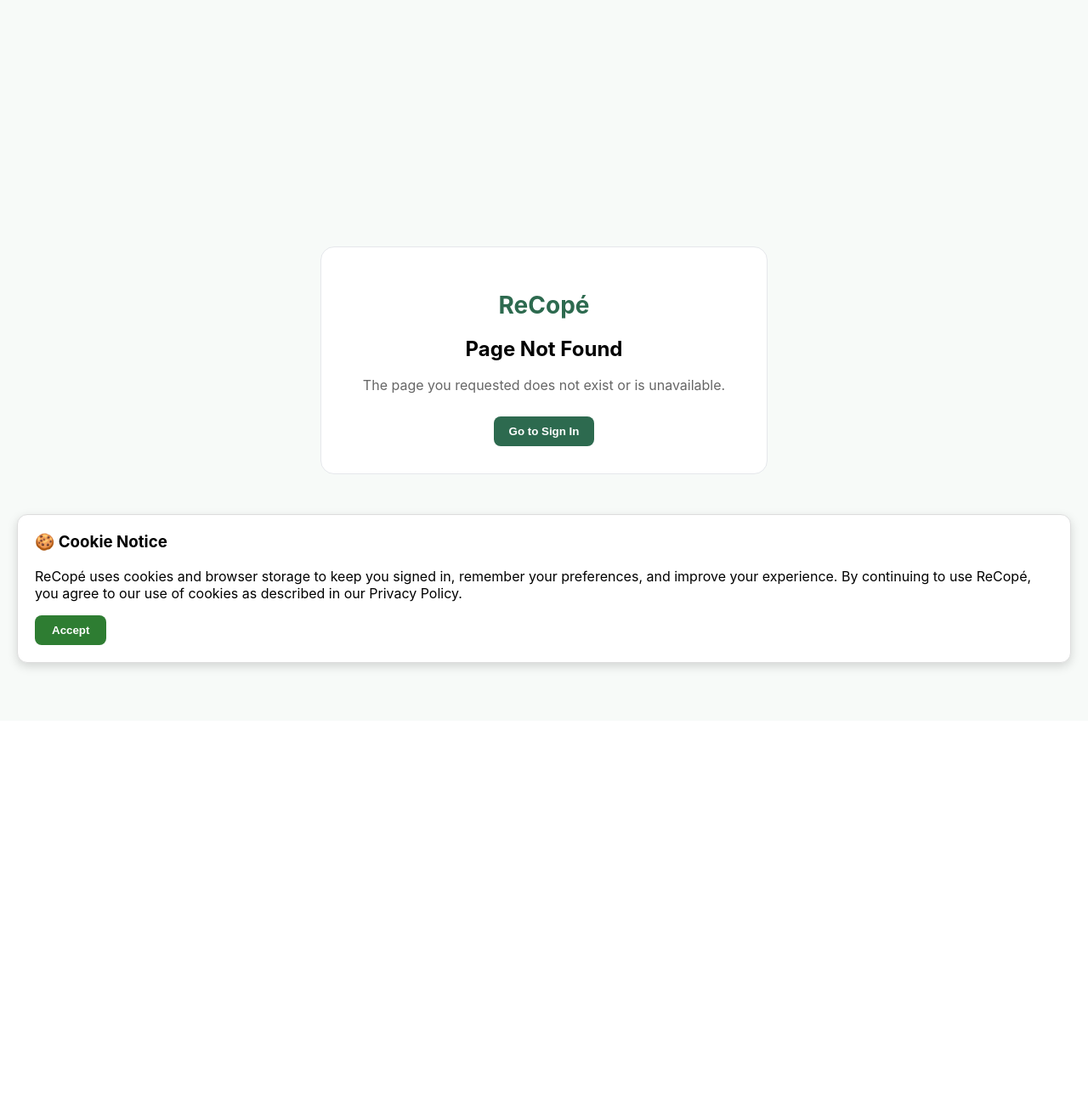
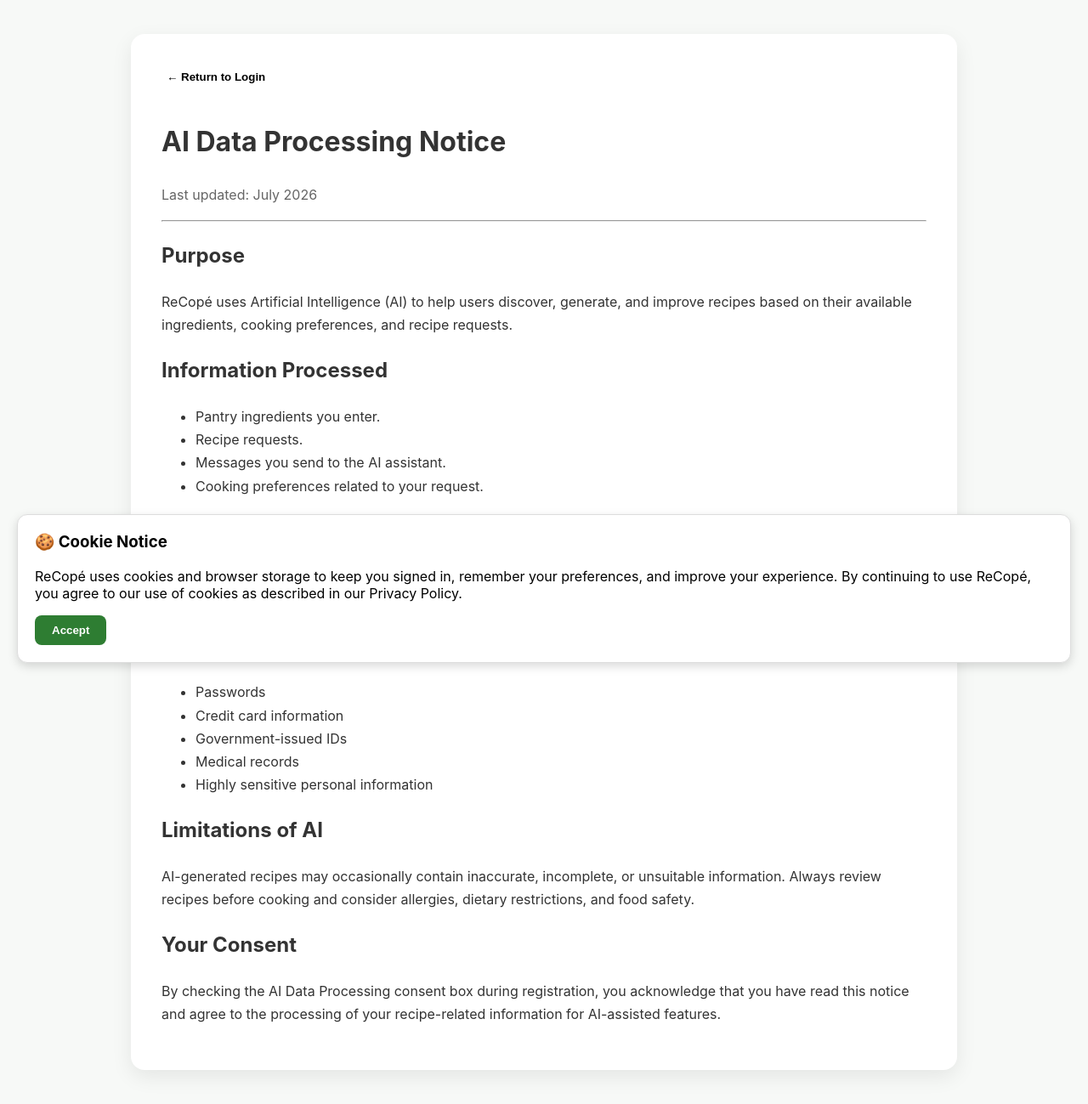
Before and after one commit to iamwhoiam3000/Recope-Final-Web-and-Mobile, a React (Create React App) app in the folder frontend/web/: page /ai-data-processing in a window 1280 px wide. Shown: the whole page at 85% size. Before the commit the page ends 848 px from the top, so only its background shows below. Built offline with nearby package versions, Linux system fonts and the light colour scheme; no server answers.

Commit message:
AI Data Processing

```diff
--- a/frontend/web/src/App.tsx
+++ b/frontend/web/src/App.tsx
@@ -17,6 +17,7 @@
 import EmailUpdated from "./pages/EmailUpdated";
 import TermsAndConditions from "./pages/TermsAndConditions";
 import PrivacyPolicy from "./pages/PrivacyPolicy";
+import AIDataProcessing from "./pages/AIDataProcessing";
 
 function Navbar() {
   const { user, signOut, isAdmin } = useAuth();
@@ -288,6 +289,7 @@
         <Route path="/email-updated" element={<EmailUpdated />} />
         <Route path="/terms-and-conditions" element={<TermsAndConditions />} />
         <Route path="/privacy-policy" element={<PrivacyPolicy />} />
+        <Route path="/ai-data-processing" element={<AIDataProcessing />} />
 
         {!user ? (
           <>
--- /dev/null
+++ b/frontend/web/src/pages/AIDataProcessing.tsx
@@ -0,0 +1,102 @@
+import { useNavigate } from "react-router-dom";
+
+export default function AIDataProcessing() {
+  const navigate = useNavigate();
+
+  return (
+    <div
+      style={{
+        minHeight: "100vh",
+        background: "#f7f9f7",
+        padding: "40px 20px",
+      }}
+    >
+      <div
+        style={{
+          maxWidth: 900,
+          margin: "0 auto",
+          background: "#fff",
+          padding: 36,
+          borderRadius: 16,
+          boxShadow: "0 8px 24px rgba(0,0,0,0.08)",
+          lineHeight: 1.7,
+          color: "#333",
+        }}
+      >
+        <button
+          onClick={() => navigate("/login")}
+          style={{
+            border: "none",
+            background: "transparent",
+            cursor: "pointer",
+            fontWeight: 600,
+            marginBottom: 20,
+          }}
+        >
+          ← Return to Login
+        </button>
+
+        <h1>AI Data Processing Notice</h1>
+
+        <p style={{ color: "#666" }}>
+          Last updated: July 2026
+        </p>
+
+        <hr />
+
+        <h2>Purpose</h2>
+
+        <p>
+          ReCopé uses Artificial Intelligence (AI) to help users discover,
+          generate, and improve recipes based on their available ingredients,
+          cooking preferences, and recipe requests.
+        </p>
+
+        <h2>Information Processed</h2>
+
+        <ul>
+          <li>Pantry ingredients you enter.</li>
+          <li>Recipe requests.</li>
+          <li>Messages you send to the AI assistant.</li>
+          <li>Cooking preferences related to your request.</li>
+        </ul>
+
+        <h2>How the Information is Used</h2>
+
+        <p>
+          Your information is processed only to generate recipe
+          recommendations, answer cooking questions, and improve your
+          experience while using ReCopé.
+        </p>
+
+        <h2>Information You Should NOT Enter</h2>
+
+        <ul>
+          <li>Passwords</li>
+          <li>Credit card information</li>
+          <li>Government-issued IDs</li>
+          <li>Medical records</li>
+          <li>Highly sensitive personal information</li>
+        </ul>
+
+        <h2>Limitations of AI</h2>
+
+        <p>
+          AI-generated recipes may occasionally contain inaccurate,
+          incomplete, or unsuitable information. Always review recipes before
+          cooking and consider allergies, dietary restrictions, and food
+          safety.
+        </p>
+
+        <h2>Your Consent</h2>
+
+        <p>
+          By checking the AI Data Processing consent box during registration,
+          you acknowledge that you have read this notice and agree to the
+          processing of your recipe-related information for AI-assisted
+          features.
+        </p>
+      </div>
+    </div>
+  );
+}
--- a/frontend/web/src/pages/Login.tsx
+++ b/frontend/web/src/pages/Login.tsx
@@ -489,10 +489,20 @@
       />
 
       <span>
-        I agree that my pantry ingredients, recipe requests, and AI messages may
-        be processed to provide recipe recommendations. I will not submit
-        sensitive personal information.
-      </span>
+  I have read and agree to the{" "}
+  <a
+    href="/ai-data-processing"
+    target="_blank"
+    rel="noreferrer"
+    style={{
+      color: GREEN.primary,
+      fontWeight: 600,
+    }}
+  >
+    AI Data Processing Notice
+  </a>
+  .
+</span>
     </label>
   </div>
 )}
```
